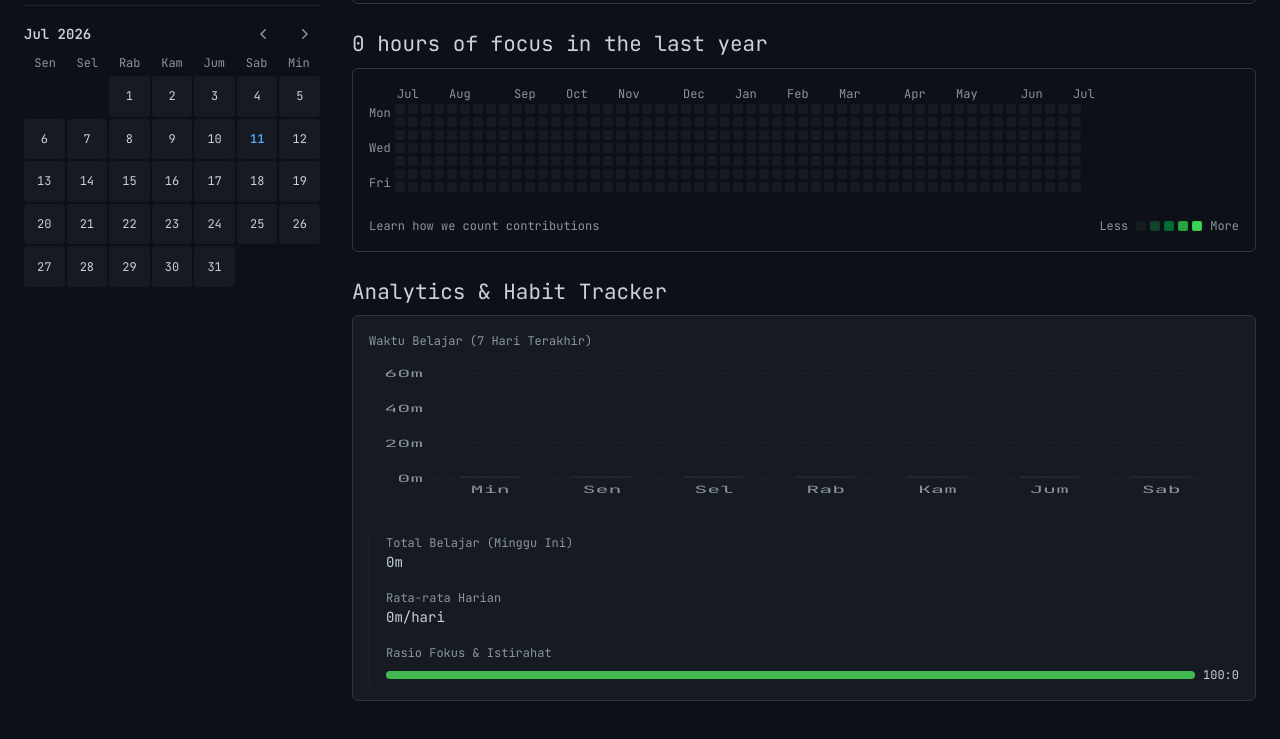
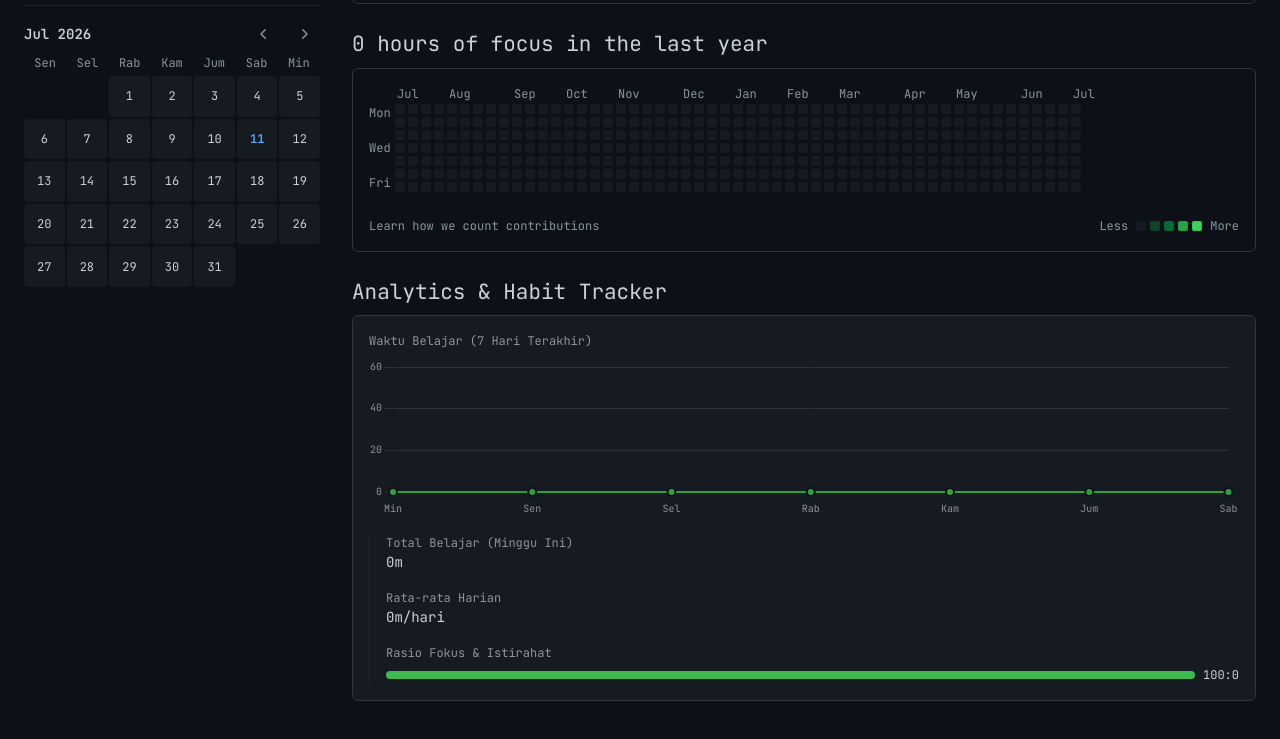
Before and after one commit to vxyuuki/SUE-App, a website built with Vite: page index.html in a window 1280 px wide. Shown: the part 678-1417 px from the top of the page. Built offline with nearby package versions, Linux system fonts and the light colour scheme.

Commit message:
feat: replace svg weekly bar chart with interactive line chart using chart.js

```diff
--- a/index.html
+++ b/index.html
@@ -13,6 +13,7 @@
     rel="stylesheet" />
   <link rel="manifest" href="/manifest.json" />
   <link rel="stylesheet" href="/style.css" />
+  <script src="https://cdn.jsdelivr.net/npm/chart.js"></script>
 </head>
 
 <body>
@@ -352,14 +353,7 @@
               <div style="flex: 2; min-width: 250px;">
                 <div class="text-small color-fg-muted mb-2 font-semibold">Waktu Belajar (7 Hari Terakhir)</div>
                 <div class="chart-container" style="position: relative; height: 160px; width: 100%;">
-                  <svg id="weekly-chart" width="100%" height="100%" viewBox="0 0 400 160" preserveAspectRatio="none">
-                    <defs>
-                      <linearGradient id="barGradient" x1="0" y1="0" x2="0" y2="1">
-                        <stop offset="0%" stop-color="var(--color-success-fg)" />
-                        <stop offset="100%" stop-color="var(--color-success-emphasis)" />
-                      </linearGradient>
-                    </defs>
-                  </svg>
+                  <canvas id="weekly-chart-canvas" width="100%" height="100%"></canvas>
                 </div>
               </div>
 
--- a/main.js
+++ b/main.js
@@ -946,14 +946,11 @@ function renderGraph() {
 }
 
 // --- Analytics & Study Tracker ---
+let analyticsChart = null;
+
 function renderAnalytics() {
-  const chartSvg = document.getElementById('weekly-chart');
-  if (!chartSvg) return;
-
-  // Clear previous elements except <defs>
-  const defs = chartSvg.querySelector('defs');
-  chartSvg.innerHTML = '';
-  if (defs) chartSvg.appendChild(defs);
+  const canvas = document.getElementById('weekly-chart-canvas');
+  if (!canvas) return;
 
   // Get last 7 days (including today)
   const last7Days = [];
@@ -996,93 +993,93 @@ function renderAnalytics() {
     });
   }
 
-  // Draw chart
-  const maxVal = Math.max(...Object.values(focusTimePerDay), 60); // min max height of 60 mins for nice scale
-  const chartHeight = 120;
-  const chartWidth = 400;
-  const paddingLeft = 30;
-  const paddingRight = 10;
-  const paddingTop = 15;
-  const paddingBottom = 25;
-  const graphWidth = chartWidth - paddingLeft - paddingRight;
-  const graphHeight = chartHeight - paddingTop;
-
-  // Draw Y-Axis grid lines
-  const gridLines = 3;
-  for (let i = 0; i <= gridLines; i++) {
-    const val = Math.round((maxVal / gridLines) * i);
-    const y = paddingTop + graphHeight - (i / gridLines) * graphHeight;
-
-    // Line
-    const line = document.createElementNS('http://www.w3.org/2000/svg', 'line');
-    line.setAttribute('x1', paddingLeft);
-    line.setAttribute('y1', y);
-    line.setAttribute('x2', chartWidth - paddingRight);
-    line.setAttribute('y2', y);
-    line.setAttribute('stroke', 'var(--color-border-muted)');
-    line.setAttribute('stroke-dasharray', '3,3');
-    chartSvg.appendChild(line);
-
-    // Label
-    const text = document.createElementNS('http://www.w3.org/2000/svg', 'text');
-    text.setAttribute('x', paddingLeft - 5);
-    text.setAttribute('y', y + 4);
-    text.setAttribute('text-anchor', 'end');
-    text.setAttribute('fill', 'var(--color-fg-muted)');
-    text.setAttribute('font-size', '10px');
-    text.textContent = `${val}m`;
-    chartSvg.appendChild(text);
-  }
-
-  // Draw Bars and X-Axis labels
-  const barWidth = 28;
-  const numDays = 7;
-  const colWidth = graphWidth / numDays;
-
-  last7Days.forEach((date, i) => {
-    const val = focusTimePerDay[date] || 0;
-    const barHeight = (val / maxVal) * graphHeight;
-    const x = paddingLeft + (i * colWidth) + (colWidth - barWidth) / 2;
-    const y = paddingTop + graphHeight - barHeight;
-
-    // Draw Bar
-    if (val > 0) {
-      const rect = document.createElementNS('http://www.w3.org/2000/svg', 'rect');
-      rect.setAttribute('x', x);
-      rect.setAttribute('y', y);
-      rect.setAttribute('width', barWidth);
-      rect.setAttribute('height', barHeight);
-      rect.setAttribute('rx', '4');
-      rect.setAttribute('ry', '4');
-      rect.setAttribute('fill', 'url(#barGradient)');
-      rect.style.cursor = 'pointer';
-
-      const title = document.createElementNS('http://www.w3.org/2000/svg', 'title');
-      title.textContent = `${val} menit belajar pada ${date}`;
-      rect.appendChild(title);
-
-      chartSvg.appendChild(rect);
-    } else {
-      // Empty placeholder bar
-      const rect = document.createElementNS('http://www.w3.org/2000/svg', 'rect');
-      rect.setAttribute('x', x);
-      rect.setAttribute('y', paddingTop + graphHeight - 2);
-      rect.setAttribute('width', barWidth);
-      rect.setAttribute('height', 2);
-      rect.setAttribute('rx', '1');
-      rect.setAttribute('fill', 'var(--color-border-muted)');
-      chartSvg.appendChild(rect);
-    }
-
-    // X-Axis Label
-    const text = document.createElementNS('http://www.w3.org/2000/svg', 'text');
-    text.setAttribute('x', x + barWidth / 2);
-    text.setAttribute('y', chartHeight + 15);
-    text.setAttribute('text-anchor', 'middle');
-    text.setAttribute('fill', 'var(--color-fg-muted)');
-    text.setAttribute('font-size', '10px');
-    text.textContent = dayNames[i];
-    chartSvg.appendChild(text);
+  const chartData = last7Days.map(date => focusTimePerDay[date]);
+
+  // Chart.js Configuration
+  if (analyticsChart) {
+    analyticsChart.destroy();
+  }
+
+  // Determine colors based on the theme
+  const isDark = document.documentElement.getAttribute('data-theme') === 'dark' || !document.documentElement.hasAttribute('data-theme');
+  const gridColor = isDark ? 'rgba(255, 255, 255, 0.1)' : 'rgba(0, 0, 0, 0.1)';
+  const textColor = isDark ? '#8b949e' : '#57606a'; // Primer text-muted
+  const lineColor = '#2ea043'; // Primer success green
+
+  const ctx = canvas.getContext('2d');
+  analyticsChart = new Chart(ctx, {
+    type: 'line',
+    data: {
+      labels: dayNames,
+      datasets: [{
+        label: 'Fokus (Menit)',
+        data: chartData,
+        borderColor: lineColor,
+        backgroundColor: 'rgba(46, 160, 67, 0.2)', // Light green fill
+        borderWidth: 2,
+        pointBackgroundColor: lineColor,
+        pointBorderColor: isDark ? '#0d1117' : '#ffffff',
+        pointBorderWidth: 2,
+        pointRadius: 4,
+        pointHoverRadius: 6,
+        fill: true,
+        tension: 0.3 // Smooth curves
+      }]
+    },
+    options: {
+      responsive: true,
+      maintainAspectRatio: false,
+      plugins: {
+        legend: {
+          display: false
+        },
+        tooltip: {
+          backgroundColor: isDark ? '#161b22' : '#ffffff',
+          titleColor: isDark ? '#c9d1d9' : '#24292f',
+          bodyColor: isDark ? '#8b949e' : '#57606a',
+          borderColor: isDark ? '#30363d' : '#d0d7de',
+          borderWidth: 1,
+          displayColors: false,
+          callbacks: {
+            label: function(context) {
+              return context.parsed.y + ' Menit';
+            }
+          }
+        }
+      },
+      scales: {
+        x: {
+          grid: {
+            display: false,
+            drawBorder: false
+          },
+          ticks: {
+            color: textColor,
+            font: {
+              family: 'JetBrains Mono',
+              size: 10
+            }
+          }
+        },
+        y: {
+          beginAtZero: true,
+          suggestedMax: 60,
+          grid: {
+            color: gridColor,
+            drawBorder: false,
+            borderDash: [3, 3]
+          },
+          ticks: {
+            color: textColor,
+            font: {
+              family: 'JetBrains Mono',
+              size: 10
+            },
+            stepSize: 20
+          }
+        }
+      }
+    }
   });
 
   // Populate Right Column statistics
```
